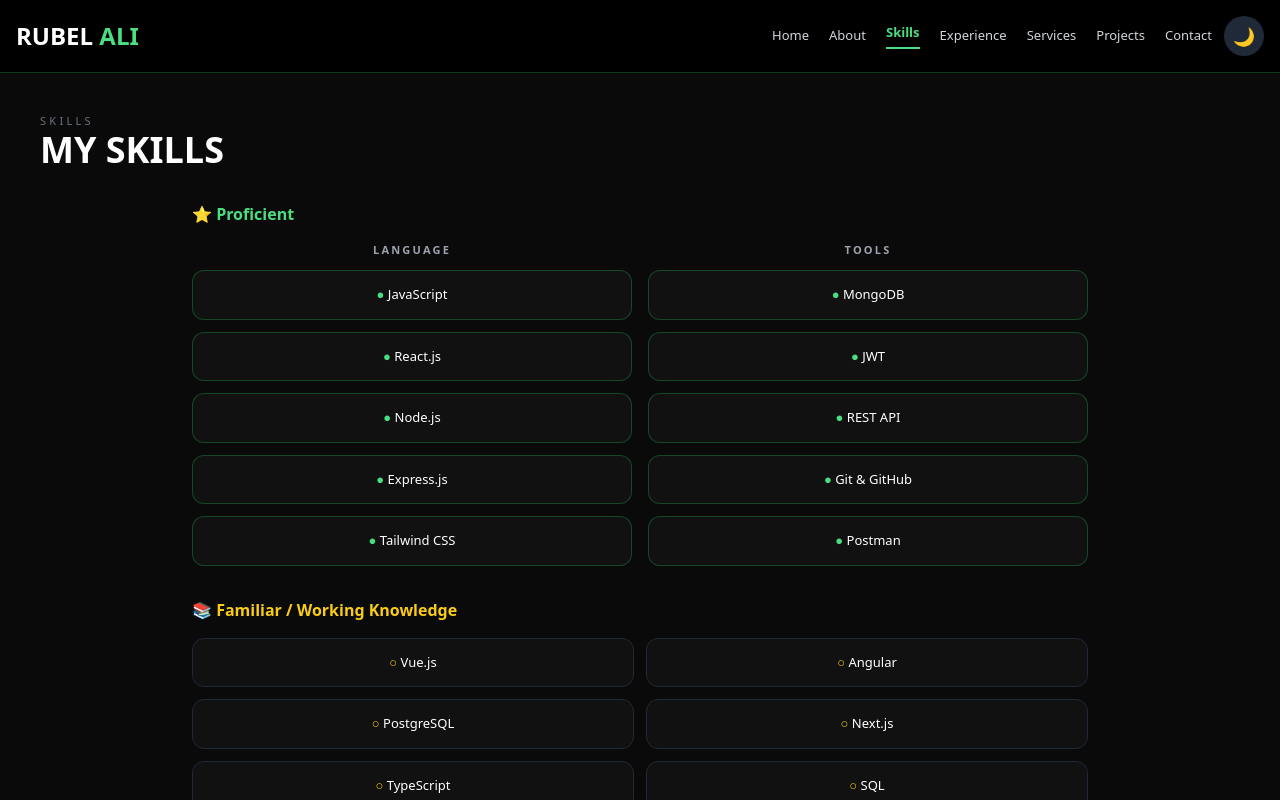
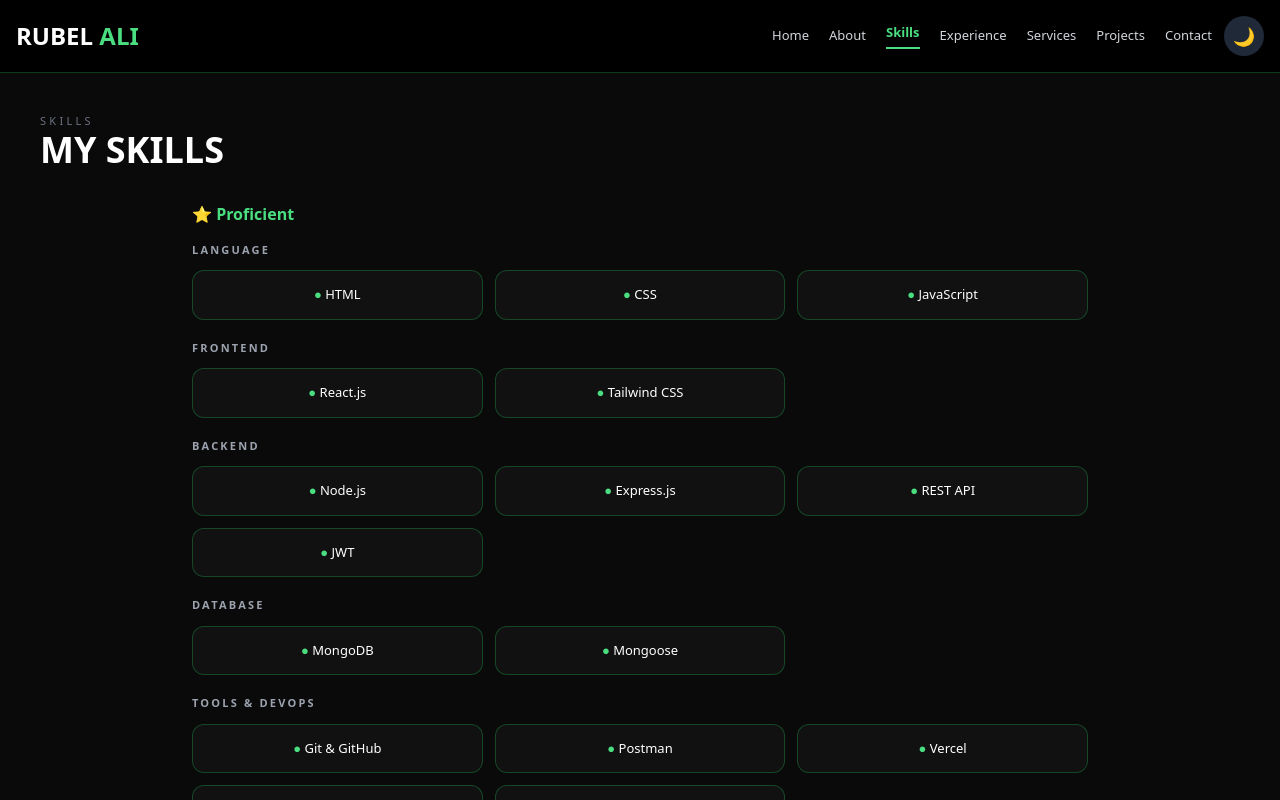
Before and after one commit to matiur25580/Developer-Portfolio, a React (Vite) app in the folder client/: page / in a window 1280 px wide. Both pictures are taken after a click on the button "Skills". Shown: the top 800 px of the page. Built offline with nearby package versions, Linux system fonts and the light colour scheme.

Commit message:
HR-friendly skills grouping

```diff
--- a/client/src/components/Pages.jsx
+++ b/client/src/components/Pages.jsx
@@ -29,8 +29,13 @@ export function AboutPage(){
   );
 }
 export function SkillsPage(){
-  const languages=["JavaScript","React.js","Node.js","Express.js","Tailwind CSS"];
-  const tools=["Mon"+"goDB","JWT","REST API","Git & GitHub","Postman"];
+  const groups=[
+    ["LANGUAGE",["HTML","CSS","JavaScript"]],
+    ["FRONTEND",["React.js","Tailwind CSS"]],
+    ["BACKEND",["Node.js","Express.js","REST API","JWT"]],
+    ["DATABASE",["Mon"+"goDB","Mongoose"]],
+    ["TOOLS & DEVOPS",["Git & GitHub","Postman","Vercel","Render","GitHub Actions"]],
+  ];
   const familiar=["Vue.js","Angular","PostgreSQL","Next.js","TypeScript","SQL"];
   return (
     <div className="bg-[#0a0a0a] text-white p-6 md:p-10 min-h-screen">
@@ -38,22 +43,16 @@ export function SkillsPage(){
       <h2 className="text-3xl md:text-4xl font-extrabold mb-8">MY SKILLS</h2>
       <div className="max-w-4xl mx-auto">
         <h3 className="font-bold text-green-400 mb-4">⭐ Proficient</h3>
-        <div className="grid grid-cols-2 gap-4">
-          <div>
-            <p className="text-center text-[11px] tracking-[0.2em] text-gray-400 mb-3 font-bold">LANGUAGE</p>
-            <div className="grid gap-3">
-              {languages.map((sk,i)=>(<div key={i} className="bg-[#111] border border-green-500/30 rounded-xl px-3 py-3.5 text-center text-[13px]"><span className={green}>●</span> {sk}</div>))}
+        {groups.map((g,gi)=>(
+          <div key={gi} className="mb-5">
+            <p className="text-[11px] tracking-[0.2em] text-gray-400 mb-3 font-bold">{g[0]}</p>
+            <div className="grid grid-cols-2 md:grid-cols-3 gap-3">
+              {g[1].map((sk,i)=>(<div key={i} className="bg-[#111] border border-green-500/30 rounded-xl px-3 py-3.5 text-center text-[13px]"><span className={green}>●</span> {sk}</div>))}
             </div>
           </div>
-          <div>
-            <p className="text-center text-[11px] tracking-[0.2em] text-gray-400 mb-3 font-bold">TOOLS</p>
-            <div className="grid gap-3">
-              {tools.map((sk,i)=>(<div key={i} className="bg-[#111] border border-green-500/30 rounded-xl px-3 py-3.5 text-center text-[13px]"><span className={green}>●</span> {sk}</div>))}
-            </div>
-          </div>
-        </div>
+        ))}
         <h3 className="font-bold text-yellow-400 mt-8 mb-4">📚 Familiar / Working Knowledge</h3>
-        <div className="grid grid-cols-2 gap-3 text-[13px]">
+        <div className="grid grid-cols-2 md:grid-cols-3 gap-3 text-[13px]">
           {familiar.map((sk,i)=>(<div key={i} className="bg-[#111] border border-gray-800 rounded-xl px-3 py-3.5 text-center"><span className="text-yellow-400">○</span> {sk}</div>))}
         </div>
       </div>
```
